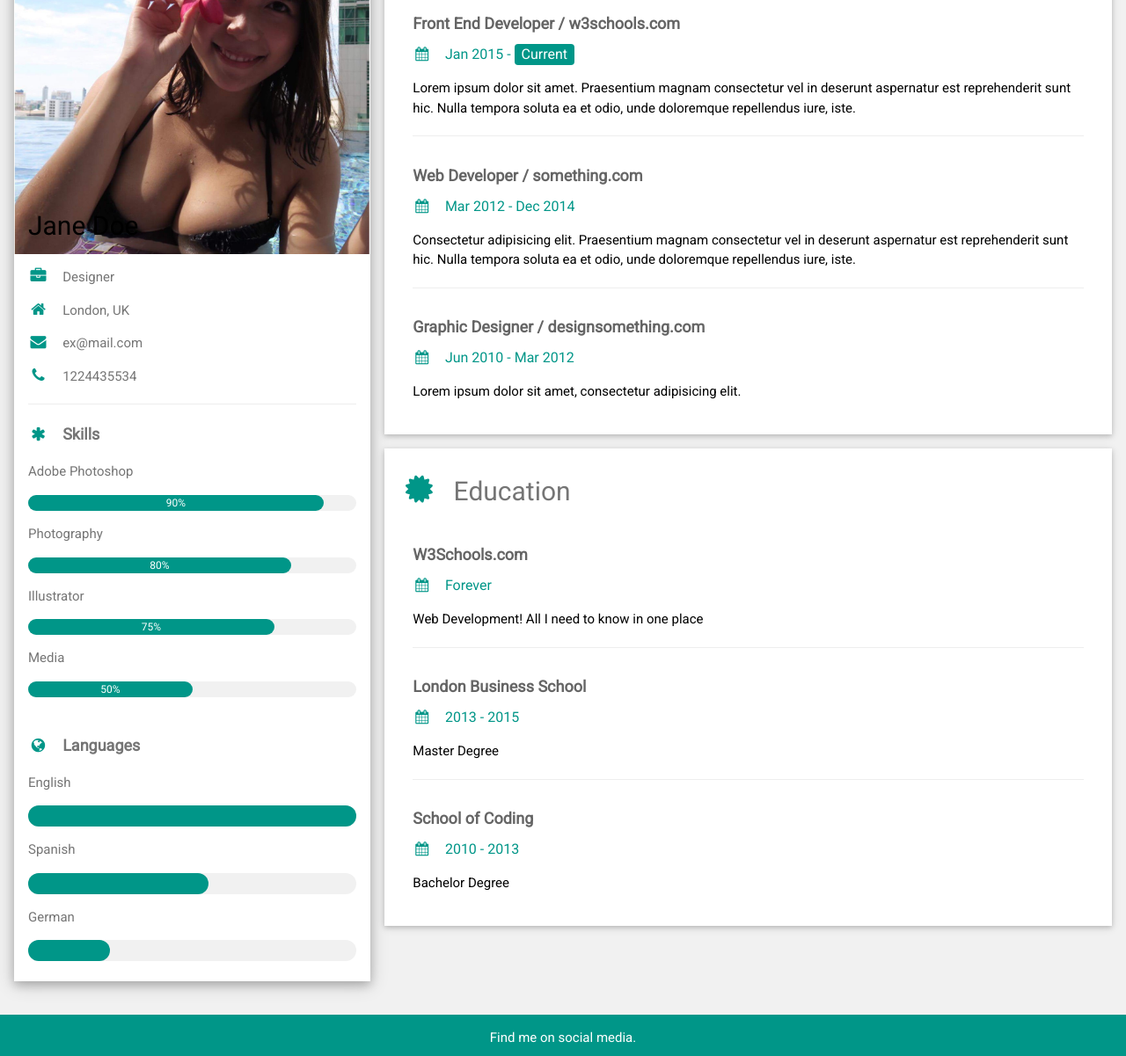
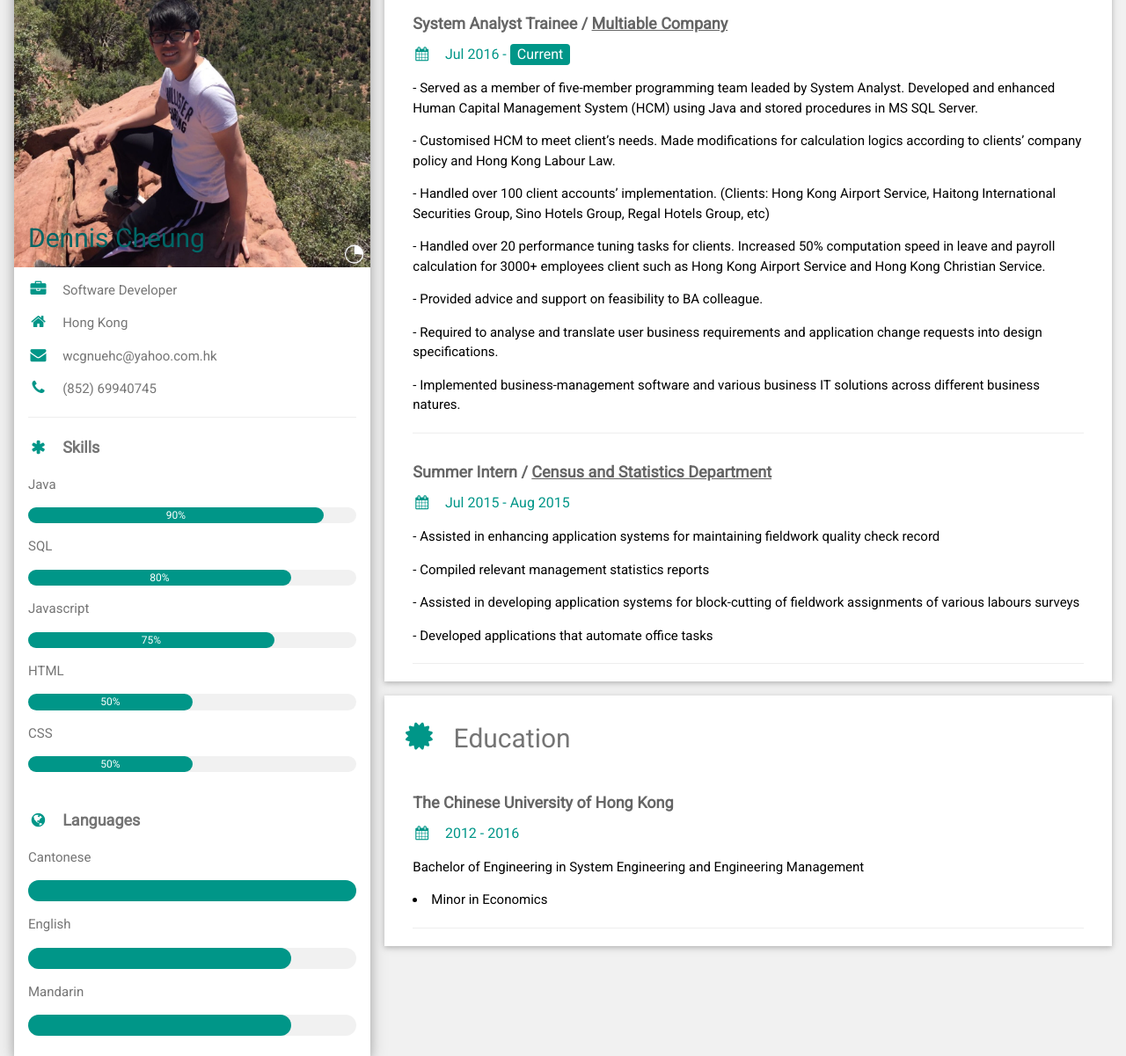
Before and after one commit to dennis199441/blog, a plain HTML site: page index.html in a window 1280 px wide. Shown: the part 110-1311 px from the top of the page at 88% size. Drawn offline with nearby package versions, Linux system fonts and the light colour scheme; a web font is replaced by a local one.

Commit message:
updated details

```diff
--- a/index.html
+++ b/index.html
@@ -1,6 +1,6 @@
 <!DOCTYPE html>
 <html>
-<title>W3.CSS Template</title>
+<title>Profile</title>
 <meta charset="UTF-8">
 <meta name="viewport" content="width=device-width, initial-scale=1">
 <link rel="stylesheet" href="https://www.w3schools.com/w3css/4/w3.css">
@@ -26,51 +26,55 @@ html,body,h1,h2,h3,h4,h5,h6 {font-family: "Roboto", sans-serif}
 
       <div class="w3-white w3-text-grey w3-card-4">
         <div class="w3-display-container">
-          <img src="asset/img/test.jpg" style="width:100%" alt="Avatar">
+          <img src="asset/img/test1.png" style="width:100%" alt="Avatar">
           <div class="w3-display-bottomleft w3-container w3-text-black">
-            <h2>Jane Doe</h2>
+            <h2 style="color:#066">Dennis Cheung</h2>
           </div>
         </div>
         <div class="w3-container">
-          <p><i class="fa fa-briefcase fa-fw w3-margin-right w3-large w3-text-teal"></i>Designer</p>
-          <p><i class="fa fa-home fa-fw w3-margin-right w3-large w3-text-teal"></i>London, UK</p>
-          <p><i class="fa fa-envelope fa-fw w3-margin-right w3-large w3-text-teal"></i>ex@mail.com</p>
-          <p><i class="fa fa-phone fa-fw w3-margin-right w3-large w3-text-teal"></i>1224435534</p>
+          <p><i class="fa fa-briefcase fa-fw w3-margin-right w3-large w3-text-teal"></i>Software Developer</p>
+          <p><i class="fa fa-home fa-fw w3-margin-right w3-large w3-text-teal"></i>Hong Kong</p>
+          <p><i class="fa fa-envelope fa-fw w3-margin-right w3-large w3-text-teal"></i>wcgnuehc@yahoo.com.hk</p>
+          <p><i class="fa fa-phone fa-fw w3-margin-right w3-large w3-text-teal"></i>(852) 69940745</p>
           <hr>
 
           <p class="w3-large"><b><i class="fa fa-asterisk fa-fw w3-margin-right w3-text-teal"></i>Skills</b></p>
-          <p>Adobe Photoshop</p>
+          <p>Java</p>
           <div class="w3-light-grey w3-round-xlarge w3-small">
             <div class="w3-container w3-center w3-round-xlarge w3-teal" style="width:90%">90%</div>
           </div>
-          <p>Photography</p>
+          <p>SQL</p>
           <div class="w3-light-grey w3-round-xlarge w3-small">
             <div class="w3-container w3-center w3-round-xlarge w3-teal" style="width:80%">
               <div class="w3-center w3-text-white">80%</div>
             </div>
           </div>
-          <p>Illustrator</p>
+          <p>Javascript</p>
           <div class="w3-light-grey w3-round-xlarge w3-small">
             <div class="w3-container w3-center w3-round-xlarge w3-teal" style="width:75%">75%</div>
           </div>
-          <p>Media</p>
+          <p>HTML</p>
+          <div class="w3-light-grey w3-round-xlarge w3-small">
+            <div class="w3-container w3-center w3-round-xlarge w3-teal" style="width:50%">50%</div>
+          </div>
+          <p>CSS</p>
           <div class="w3-light-grey w3-round-xlarge w3-small">
             <div class="w3-container w3-center w3-round-xlarge w3-teal" style="width:50%">50%</div>
           </div>
           <br>
 
           <p class="w3-large w3-text-theme"><b><i class="fa fa-globe fa-fw w3-margin-right w3-text-teal"></i>Languages</b></p>
-          <p>English</p>
+          <p>Cantonese</p>
           <div class="w3-light-grey w3-round-xlarge">
             <div class="w3-round-xlarge w3-teal" style="height:24px;width:100%"></div>
           </div>
-          <p>Spanish</p>
+          <p>English</p>
           <div class="w3-light-grey w3-round-xlarge">
-            <div class="w3-round-xlarge w3-teal" style="height:24px;width:55%"></div>
+            <div class="w3-round-xlarge w3-teal" style="height:24px;width:80%"></div>
           </div>
-          <p>German</p>
+          <p>Mandarin</p>
           <div class="w3-light-grey w3-round-xlarge">
-            <div class="w3-round-xlarge w3-teal" style="height:24px;width:25%"></div>
+            <div class="w3-round-xlarge w3-teal" style="height:24px;width:80%"></div>
           </div>
           <br>
         </div>
@@ -85,42 +89,38 @@ html,body,h1,h2,h3,h4,h5,h6 {font-family: "Roboto", sans-serif}
       <div class="w3-container w3-card-2 w3-white w3-margin-bottom">
         <h2 class="w3-text-grey w3-padding-16"><i class="fa fa-suitcase fa-fw w3-margin-right w3-xxlarge w3-text-teal"></i>Work Experience</h2>
         <div class="w3-container">
-          <h5 class="w3-opacity"><b>Front End Developer / w3schools.com</b></h5>
-          <h6 class="w3-text-teal"><i class="fa fa-calendar fa-fw w3-margin-right"></i>Jan 2015 - <span class="w3-tag w3-teal w3-round">Current</span></h6>
-          <p>Lorem ipsum dolor sit amet. Praesentium magnam consectetur vel in deserunt aspernatur est reprehenderit sunt hic. Nulla tempora soluta ea et odio, unde doloremque repellendus iure, iste.</p>
+          <h5 class="w3-opacity"><b>System Analyst Trainee / <a href="http://www.multiable.com/index.php/en/">Multiable Company</a></b></h5>
+          <h6 class="w3-text-teal"><i class="fa fa-calendar fa-fw w3-margin-right"></i>Jul 2016 - <span class="w3-tag w3-teal w3-round">Current</span></h6>
+          <p>- Served as a member of five-member programming team leaded by System Analyst. Developed and enhanced Human Capital Management System (HCM) using Java and stored procedures in MS SQL Server.</p>
+          <p>- Customised HCM to meet client’s needs. Made modifications for calculation logics according to clients’ company policy and Hong Kong Labour Law.</p>
+          <p>- Handled over 100 client accounts’ implementation. (Clients: Hong Kong Airport Service, Haitong International Securities Group, Sino Hotels Group, Regal Hotels Group, etc)</p>
+          <p>- Handled over 20 performance tuning tasks for clients. Increased 50% computation speed in leave and payroll calculation for 3000+ employees client such as Hong Kong Airport Service and Hong Kong Christian Service.</p>
+          <p>- Provided advice and support on feasibility to BA colleague.</p>
+          <p>- Required to analyse and translate user business requirements and application change requests into design specifications.</p>
+          <p>- Implemented business-management software and various business IT solutions across different business natures.</p>
           <hr>
         </div>
         <div class="w3-container">
-          <h5 class="w3-opacity"><b>Web Developer / something.com</b></h5>
-          <h6 class="w3-text-teal"><i class="fa fa-calendar fa-fw w3-margin-right"></i>Mar 2012 - Dec 2014</h6>
-          <p>Consectetur adipisicing elit. Praesentium magnam consectetur vel in deserunt aspernatur est reprehenderit sunt hic. Nulla tempora soluta ea et odio, unde doloremque repellendus iure, iste.</p>
+          <h5 class="w3-opacity"><b>Summer Intern / <a href="https://www.censtatd.gov.hk/home/">Census and Statistics Department</a></b></h5>
+          <h6 class="w3-text-teal"><i class="fa fa-calendar fa-fw w3-margin-right"></i>Jul 2015 - Aug 2015</h6>
+          <p>- Assisted in enhancing application systems for maintaining fieldwork quality check record</p>
+          <p>- Compiled relevant management statistics reports</p>
+          <p>- Assisted in developing application systems for block-cutting of fieldwork assignments of various labours surveys</p>
+          <p>- Developed applications that automate office tasks</p>
           <hr>
-        </div>
-        <div class="w3-container">
-          <h5 class="w3-opacity"><b>Graphic Designer / designsomething.com</b></h5>
-          <h6 class="w3-text-teal"><i class="fa fa-calendar fa-fw w3-margin-right"></i>Jun 2010 - Mar 2012</h6>
-          <p>Lorem ipsum dolor sit amet, consectetur adipisicing elit. </p><br>
         </div>
       </div>
 
       <div class="w3-container w3-card-2 w3-white">
         <h2 class="w3-text-grey w3-padding-16"><i class="fa fa-certificate fa-fw w3-margin-right w3-xxlarge w3-text-teal"></i>Education</h2>
         <div class="w3-container">
-          <h5 class="w3-opacity"><b>W3Schools.com</b></h5>
-          <h6 class="w3-text-teal"><i class="fa fa-calendar fa-fw w3-margin-right"></i>Forever</h6>
-          <p>Web Development! All I need to know in one place</p>
+          <h5 class="w3-opacity"><b>The Chinese University of Hong Kong</b></h5>
+          <h6 class="w3-text-teal"><i class="fa fa-calendar fa-fw w3-margin-right"></i>2012 - 2016</h6>
+          <p>Bachelor of Engineering in System Engineering and Engineering Management</p>
+          <p>
+            <li>Minor in Economics</li>
+          </p>
           <hr>
-        </div>
-        <div class="w3-container">
-          <h5 class="w3-opacity"><b>London Business School</b></h5>
-          <h6 class="w3-text-teal"><i class="fa fa-calendar fa-fw w3-margin-right"></i>2013 - 2015</h6>
-          <p>Master Degree</p>
-          <hr>
-        </div>
-        <div class="w3-container">
-          <h5 class="w3-opacity"><b>School of Coding</b></h5>
-          <h6 class="w3-text-teal"><i class="fa fa-calendar fa-fw w3-margin-right"></i>2010 - 2013</h6>
-          <p>Bachelor Degree</p><br>
         </div>
       </div>
 
```
Also changed, not shown: asset/img/test.jpg (deleted), asset/img/test1.png (added), 2 other files.
